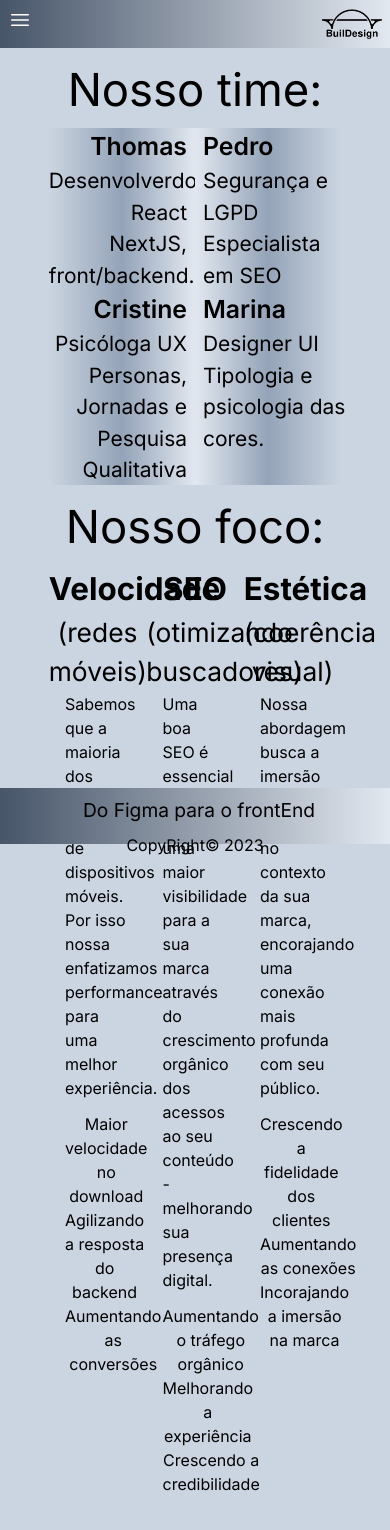
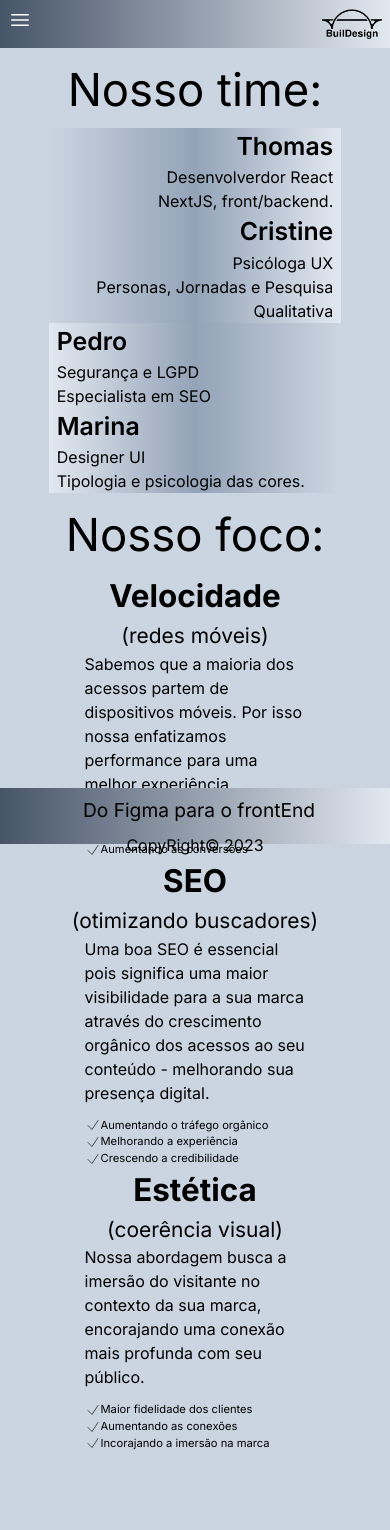
Before and after one commit to ttsoares/buidesign, a Next.js app: page /about in a window 390 px wide. Shown: the top 1530 px of the page. Built offline with nearby package versions, Linux system fonts and the light colour scheme.

Commit message:
Sobre responsivo

```diff
--- a/app/about/page.jsx
+++ b/app/about/page.jsx
@@ -21,9 +21,9 @@ function tick() {
 
 const Pahe = () => {
   return (
-    <section className="w-full h-fit md:h-screen ">
+    <section className="w-full flex flex-col h-fit">
       <h1 className="text-4xl mt-2 w-fit mx-auto mb-1">Nosso time:</h1>
-      <div className="w-3/4 grid grid-cols-2 mx-auto text-md">
+      <div className="w-3/4 grid grid-cols-1  md:grid-cols-2 mx-auto">
         <div className="w-full bg-gradient-to-l from-slate-200 via-slate-400  to-slate-300 text-right pr-2">
           <div className="w-full">
             <h2 className="font-semibold text-lg">Thomas</h2>
@@ -54,15 +54,15 @@ const Pahe = () => {
       <h1 className="text-4xl mt-2 w-fit mx-auto mb-1">
         Nosso <span className="for-font-extrabold">foco</span>:
       </h1>
-      <div className="w-3/4 grid grid-cols-3 mx-auto text-center">
+      <div className="w-[85%] grid grid-cols-1 md:grid-cols-3 mx-auto text-center">
         <div className="">
           <h2 className="text-2xl font-bold">Velocidade</h2>
-          <p className="text-xl">(redes móveis)</p>
+          <p className="text-md">(redes móveis)</p>
           <p className="font-normal text-left w-2/3 mx-auto">
             Sabemos que a maioria dos acessos partem de dispositivos móveis. Por
             isso nossa enfatizamos performance para uma melhor experiência.
           </p>
-          <div className="mt-3 w-2/3 mx-auto">
+          <div className="mt-3 w-2/3 mx-auto text-xs">
             <div className="flex items-center justify-start">
               {tick()}
               <p>Maior velocidade no download</p>
@@ -80,13 +80,13 @@ const Pahe = () => {
 
         <div>
           <h2 className="text-2xl font-bold">SEO</h2>
-          <p className="text-xl">(otimizando buscadores)</p>
+          <p className="text-md">(otimizando buscadores)</p>
           <p className="font-normal text-left w-2/3 mx-auto">
             Uma boa SEO é essencial pois significa uma maior visibilidade para a
             sua marca através do crescimento orgânico dos acessos ao seu
             conteúdo - melhorando sua presença digital.
           </p>
-          <div className="mt-3 w-2/3 mx-auto">
+          <div className="mt-3 w-2/3 mx-auto text-xs">
             <div className="flex items-center justify-start">
               {tick()}
               <p>Aumentando o tráfego orgânico</p>
@@ -104,15 +104,15 @@ const Pahe = () => {
 
         <div>
           <h2 className="text-2xl font-bold">Estética</h2>
-          <p className="text-xl">(coerência visual)</p>
+          <p className="text-md">(coerência visual)</p>
           <p className="font-normal text-left w-2/3 mx-auto">
             Nossa abordagem busca a imersão do visitante no contexto da sua
             marca, encorajando uma conexão mais profunda com seu público.
           </p>
-          <div className="mt-3 w-2/3 mx-auto">
+          <div className="mt-3 w-2/3 mx-auto text-xs">
             <div className="flex items-center justify-start">
               {tick()}
-              <p>Crescendo a fidelidade dos clientes</p>
+              <p>Maior fidelidade dos clientes</p>
             </div>
             <div className="flex items-center justify-start">
               {tick()}
--- a/tailwind.config.js
+++ b/tailwind.config.js
@@ -7,6 +7,7 @@ module.exports = {
   ],
   theme: {
     fontSize: {
+      xs: "0.7rem",
       sm: "1.2rem",
       base: "1.26rem",
       md: "1.31rem",
```
